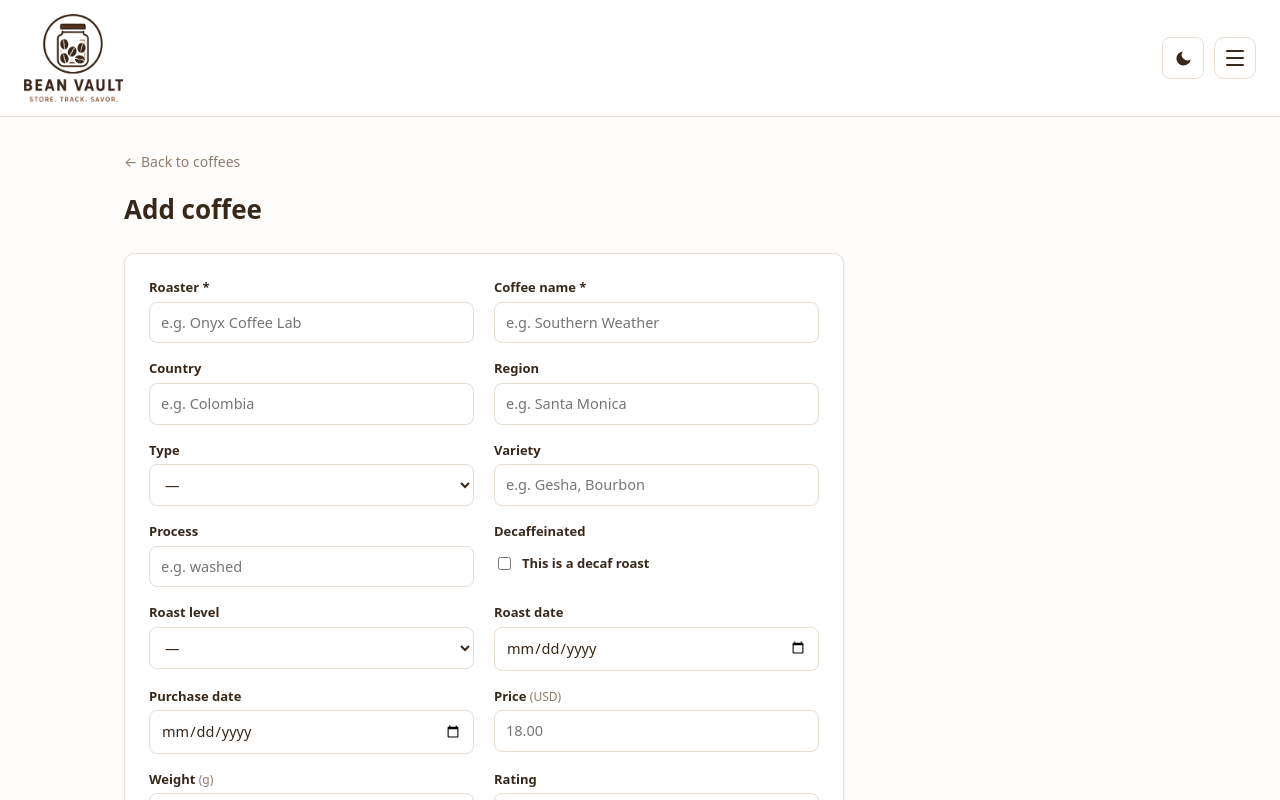
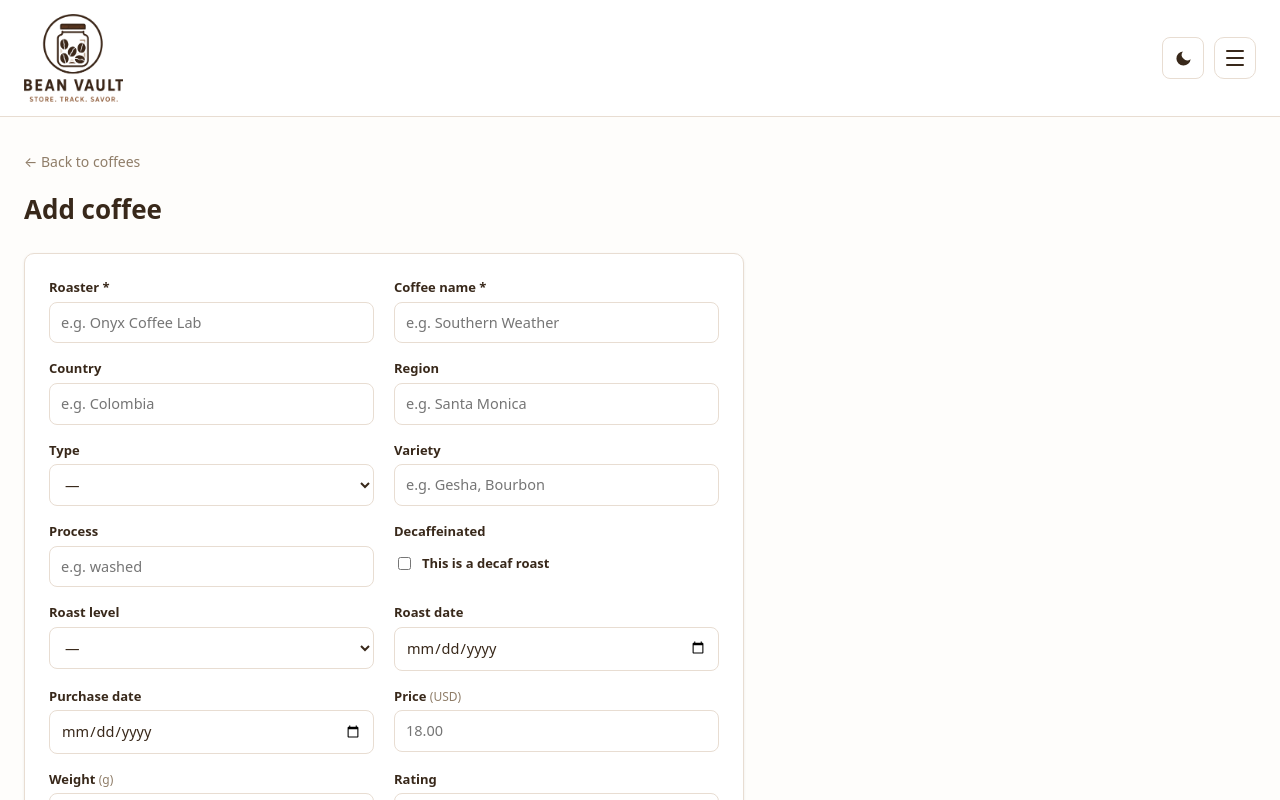
Before and after one commit to nmacy/bean-vault, a Next.js app: page /new in a window 1280 px wide. Shown: the top 800 px of the page. Built offline with nearby package versions, Linux system fonts and the light colour scheme.

Commit message:
Unify page and header at full content width

```diff
--- a/src/app/globals.css
+++ b/src/app/globals.css
@@ -127,7 +127,7 @@ img {
 }
 
 .page {
-  max-width: 1080px;
+  max-width: 1500px;
   margin: 0 auto;
   padding: 32px 24px 64px;
 }
```
